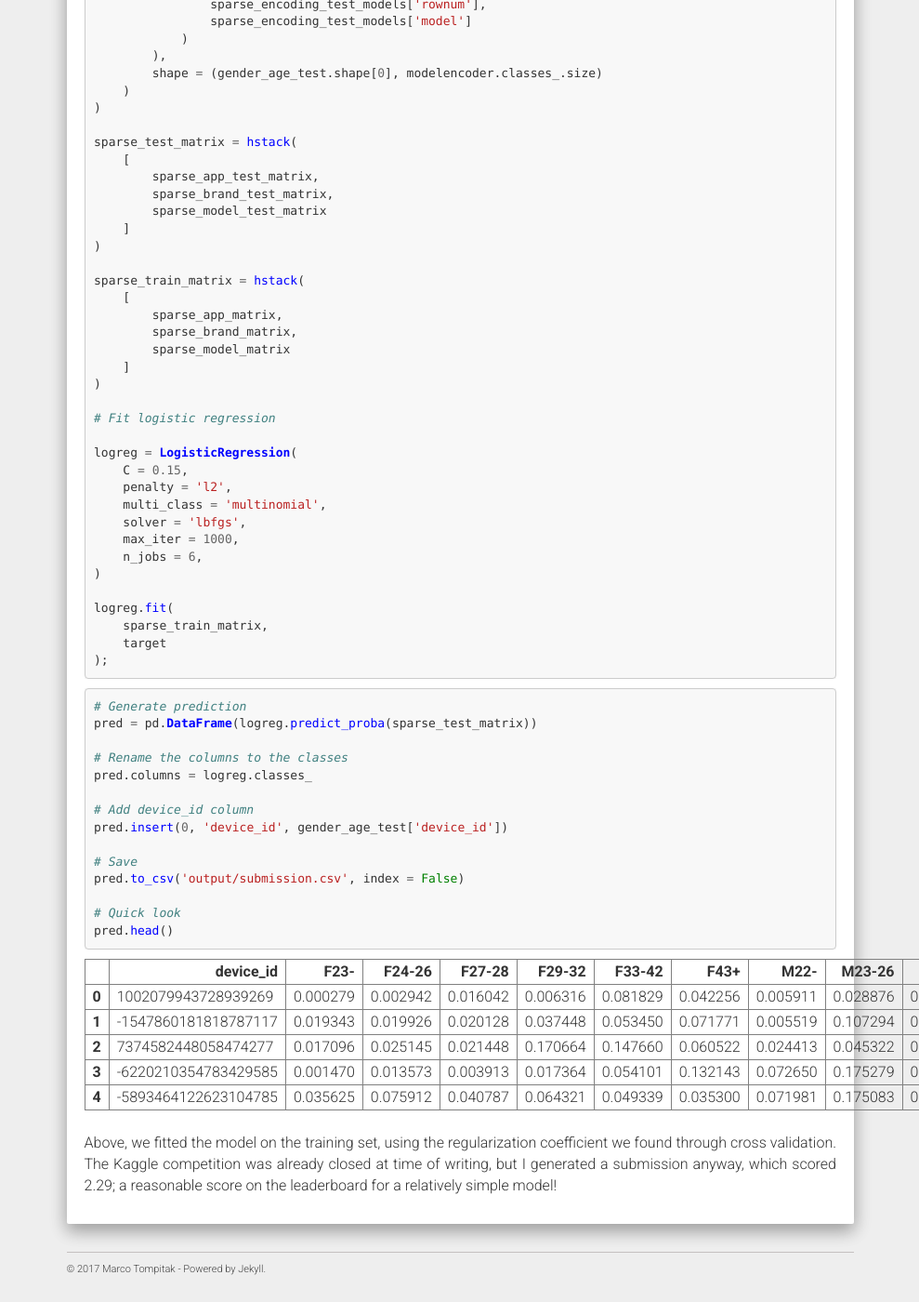
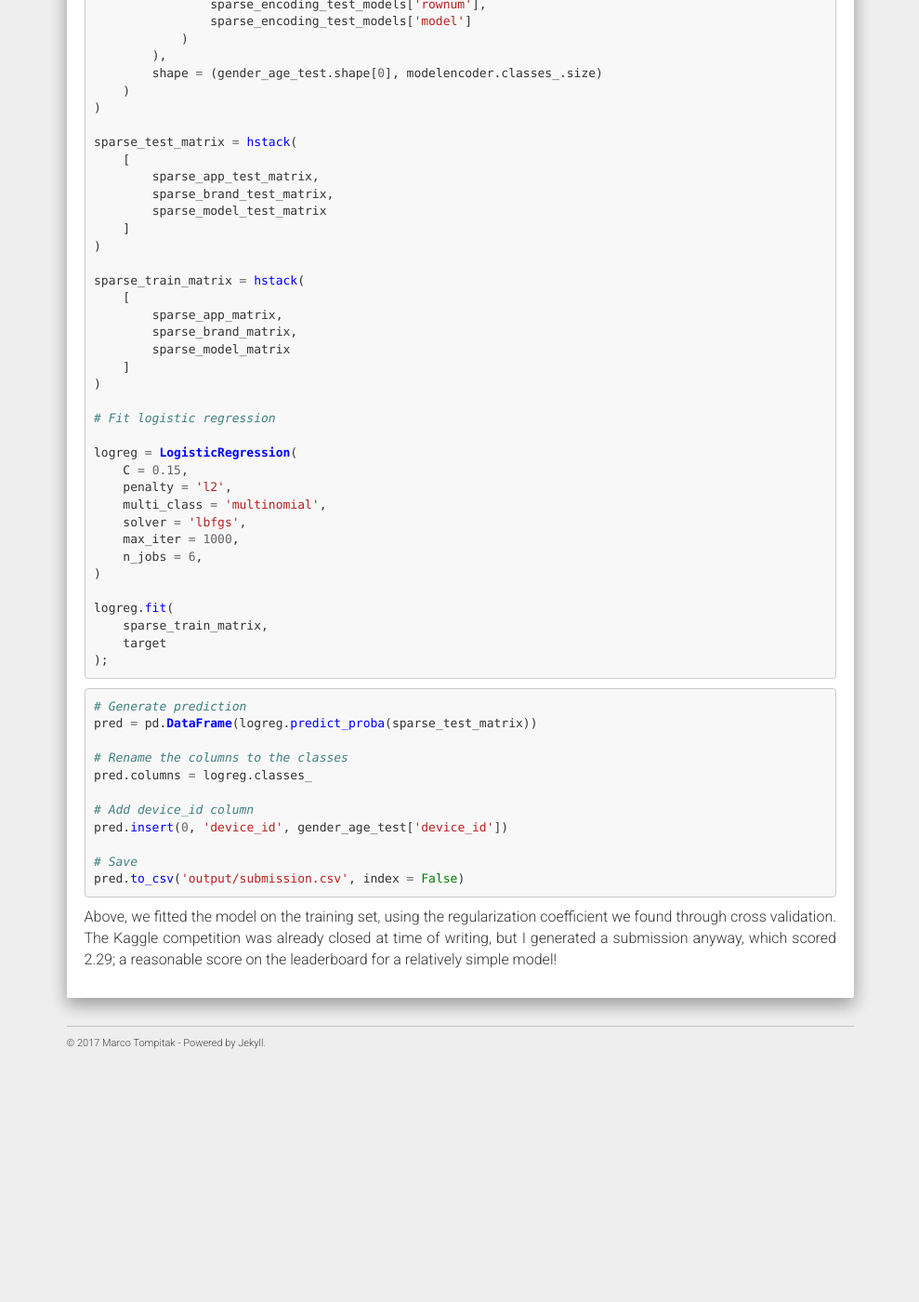
Before and after one commit to marcotompitak/marcotompitak.github.io, a Jekyll site: the page built from pages/ClassifyMobileUsers.md, in a window 1280 px wide and 1400 px high, scrolled down 12398 px. Shown: the whole window at 93% size, without its empty margins (291-1280 px from the left). Built offline with Jekyll 4.4.1, drawn with Linux system fonts in a browser that asks for light colours; nearby versions of some CDN libraries; after the commit the page ends 13555 px from its top, so only the background shows below that; some of the changed text lies outside the part shown.

Commit message:
Minor fixes to kaggle-talkingdata static page

````diff
--- a/pages/ClassifyMobileUsers.md
+++ b/pages/ClassifyMobileUsers.md
@@ -11,7 +11,7 @@ _(This is a static version of an iPython notebook. The actual notebook can be fo
 
 This is an analysis for the [TalkingData Mobile User Demographics](https://www.kaggle.com/c/talkingdata-mobile-user-demographics) Kaggle competition. The competition was already closed when I started this, but I went through it for practice. I got a score of 2.29, which, if I had been able to join the leaderboard, would have been at position 1028 out of 1689; a decent enough score for a simple approach.
 
-From the discussion board of the competition, it seems like many people used `xgboost` for this challenge, but I've done a competition with `xgboost` before, so I'll try something else: logistic regression. This was not so trivial, because I quickly ran out of memory to store my one-hot encoded features. Full credit goes to the person who made [this beautiful kernel](https://www.kaggle.com/dvasyukova/a-linear-model-on-apps-and-labels) available for teaching me how to get around that.
+From the discussion board of the competition, it seems like many people used `xgboost` for this challenge, but I've done a competition with `xgboost` [before](/kaggle-zillow/), so I'll try something else: logistic regression. This was not so trivial, because I quickly ran out of memory to store my one-hot encoded features. Full credit goes to the person who made [this beautiful kernel](https://www.kaggle.com/dvasyukova/a-linear-model-on-apps-and-labels) available for teaching me how to get around that.
 
 The challenge is to classify the users of mobile devices into several age categories, and also into whether they are male or female. The data on which to base the classification consists of the type of phone they have and what apps they use. Some additional information is available, but I'll focus on those pieces of information.
 
@@ -839,132 +839,6 @@ pred.insert(0, 'device_id', gender_age_test['device_id'])
 
 # Save
 pred.to_csv('output/submission.csv', index = False)
-
-# Quick look
-pred.head()
 ```
 
-
-
-
-<div>
-<style>
-    .dataframe thead tr:only-child th {
-        text-align: right;
-    }
-
-    .dataframe thead th {
-        text-align: left;
-    }
-
-    .dataframe tbody tr th {
-        vertical-align: top;
-    }
-</style>
-<table border="1" class="dataframe">
-  <thead>
-    <tr style="text-align: right;">
-      <th></th>
-      <th>device_id</th>
-      <th>F23-</th>
-      <th>F24-26</th>
-      <th>F27-28</th>
-      <th>F29-32</th>
-      <th>F33-42</th>
-      <th>F43+</th>
-      <th>M22-</th>
-      <th>M23-26</th>
-      <th>M27-28</th>
-      <th>M29-31</th>
-      <th>M32-38</th>
-      <th>M39+</th>
-    </tr>
-  </thead>
-  <tbody>
-    <tr>
-      <th>0</th>
-      <td>1002079943728939269</td>
-      <td>0.000279</td>
-      <td>0.002942</td>
-      <td>0.016042</td>
-      <td>0.006316</td>
-      <td>0.081829</td>
-      <td>0.042256</td>
-      <td>0.005911</td>
-      <td>0.028876</td>
-      <td>0.046416</td>
-      <td>0.112581</td>
-      <td>0.326887</td>
-      <td>0.329665</td>
-    </tr>
-    <tr>
-      <th>1</th>
-      <td>-1547860181818787117</td>
-      <td>0.019343</td>
-      <td>0.019926</td>
-      <td>0.020128</td>
-      <td>0.037448</td>
-      <td>0.053450</td>
-      <td>0.071771</td>
-      <td>0.005519</td>
-      <td>0.107294</td>
-      <td>0.154733</td>
-      <td>0.076825</td>
-      <td>0.204016</td>
-      <td>0.229548</td>
-    </tr>
-    <tr>
-      <th>2</th>
-      <td>7374582448058474277</td>
-      <td>0.017096</td>
-      <td>0.025145</td>
-      <td>0.021448</td>
-      <td>0.170664</td>
-      <td>0.147660</td>
-      <td>0.060522</td>
-      <td>0.024413</td>
-      <td>0.045322</td>
-      <td>0.076498</td>
-      <td>0.076949</td>
-      <td>0.185660</td>
-      <td>0.148623</td>
-    </tr>
-    <tr>
-      <th>3</th>
-      <td>-6220210354783429585</td>
-      <td>0.001470</td>
-      <td>0.013573</td>
-      <td>0.003913</td>
-      <td>0.017364</td>
-      <td>0.054101</td>
-      <td>0.132143</td>
-      <td>0.072650</td>
-      <td>0.175279</td>
-      <td>0.133988</td>
-      <td>0.082869</td>
-      <td>0.110197</td>
-      <td>0.202454</td>
-    </tr>
-    <tr>
-      <th>4</th>
-      <td>-5893464122623104785</td>
-      <td>0.035625</td>
-      <td>0.075912</td>
-      <td>0.040787</td>
-      <td>0.064321</td>
-      <td>0.049339</td>
-      <td>0.035300</td>
-      <td>0.071981</td>
-      <td>0.175083</td>
-      <td>0.110833</td>
-      <td>0.104610</td>
-      <td>0.143164</td>
-      <td>0.093045</td>
-    </tr>
-  </tbody>
-</table>
-</div>
-
-
-
 Above, we fitted the model on the training set, using the regularization coefficient we found through cross validation. The Kaggle competition was already closed at time of writing, but I generated a submission anyway, which scored 2.29; a reasonable score on the leaderboard for a relatively simple model!
````
